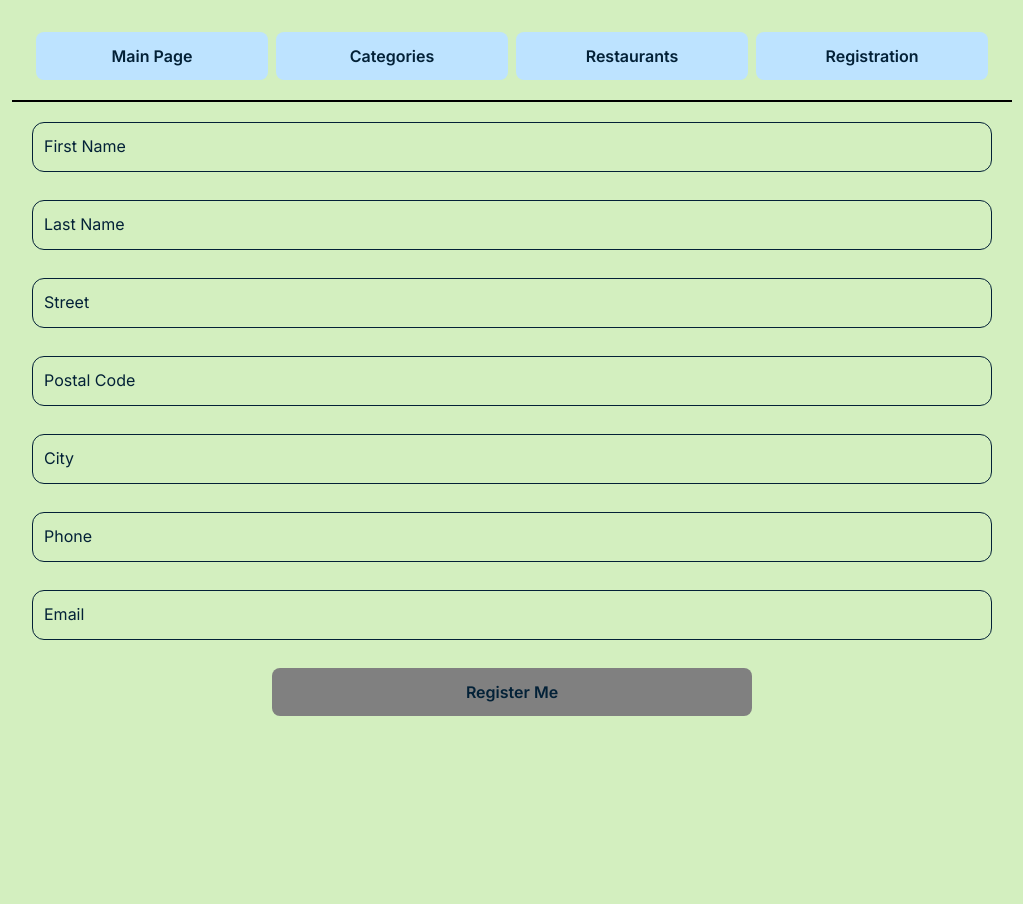
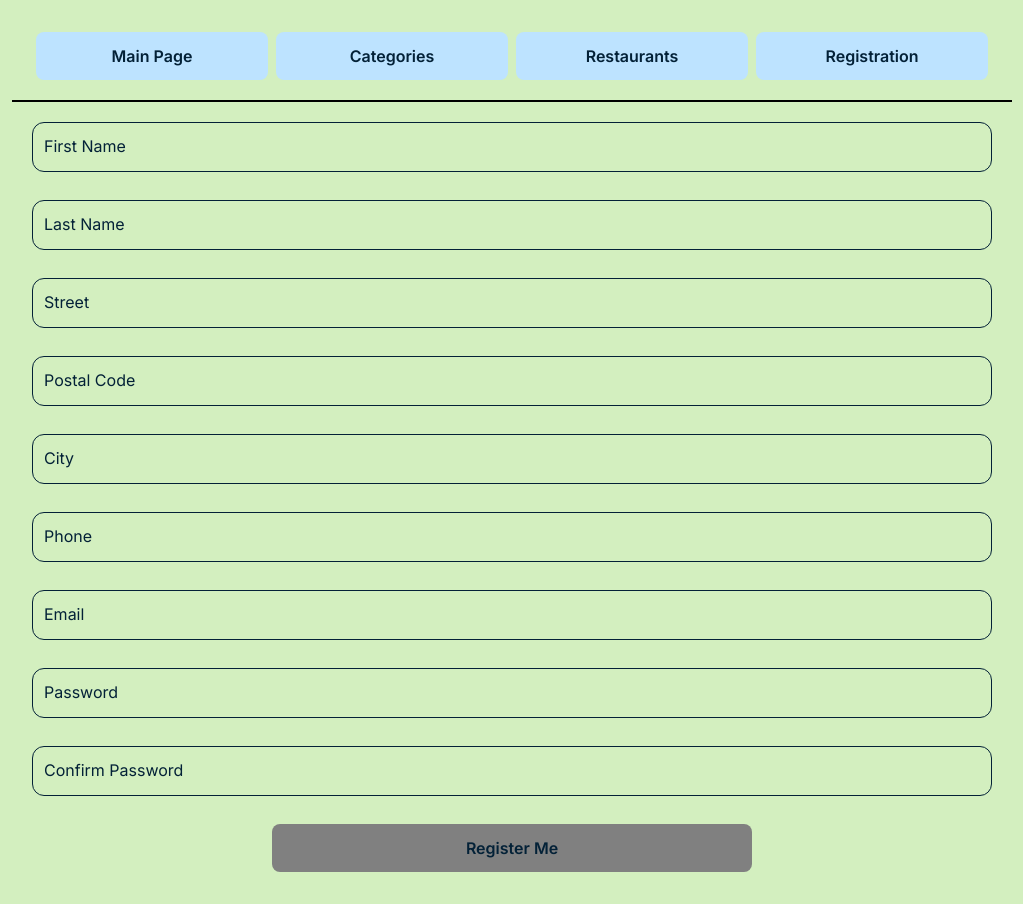
Before and after one commit to ViktorTap/platemate-2024, a Next.js app: page /registration in a window 1280 px wide. Shown: the whole page, without its empty margins (128-1151 px from the left). Before the commit the page ends 800 px from the top, so only its background shows below. Built offline with nearby package versions, Linux system fonts and the light colour scheme.

Commit message:
password registration & hashing & connecting to DB done

```diff
--- /dev/null
+++ b/app/actions/registration.ts
@@ -0,0 +1,29 @@
+"use server";
+
+import bcrypt from "bcrypt";
+import { connectDB } from "../data/dbConnector";
+
+connectDB();
+
+interface Values {
+  firstName: string;
+  lastName: string;
+  address: object;
+  phone: string;
+  email: string;
+  password: string;
+  confirmPassword: string;
+}
+
+export const prepareAndSendValuesForDB = async (values: Values) => {
+  bcrypt.hash(values.password, 10).then((hash) => {
+    values.password = hash;
+    values.confirmPassword = hash;
+
+    console.log(values);
+  });
+};
+
+// TS function with arguments
+// bcrypt
+// console.log values and hashed ps
--- /dev/null
+++ b/app/data/dbConnector.ts
@@ -0,0 +1,15 @@
+import "dotenv/config";
+import mongoose from "mongoose";
+
+const connectionString = `mongodb+srv://restaurant-practice-2024:${process.env.DB_PASSWORD}@platemate.4t1wqio.mongodb.net/?retryWrites=true&w=majority&appName=platemate`;
+
+export const connectDB = async () => {
+  try {
+    await mongoose.connect(connectionString);
+
+    console.log("MongoDB connected successfully");
+  } catch (error) {
+    console.error("MongoDB connection error:", error);
+    process.exit(1); // Exit the process on failure
+  }
+};
--- a/app/registration/components/RegistrationForm.tsx
+++ b/app/registration/components/RegistrationForm.tsx
@@ -2,6 +2,8 @@
 
 import * as Yup from "yup";
 import { Formik, Form, useField } from "formik";
+
+import { prepareAndSendValuesForDB } from "@/app/actions/registration";
 
 interface CustomTextInputTypes {
   name: string;
@@ -39,7 +41,13 @@ export default function RegistrationForm() {
     address: object;
     phone: string;
     email: string;
+    password: string;
+    confirmPassword: string;
   }
+
+  const getCharacterValidationError = (str: string) => {
+    return `Your password must have at least 1 ${str} character`;
+  };
 
   return (
     <>
@@ -50,6 +58,8 @@ export default function RegistrationForm() {
           address: { street: "", postalCode: "", city: "" },
           phone: "",
           email: "",
+          password: "",
+          confirmPassword: "",
         }}
         validateOnMount
         validationSchema={Yup.object({
@@ -70,16 +80,26 @@ export default function RegistrationForm() {
           email: Yup.string()
             .email("Invalid email address")
             .required("Email is required"),
+          password: Yup.string()
+            .required("Please enter a password")
+            .min(8, "Password must have at least 8 characters")
+            .matches(/[0-9]/, getCharacterValidationError("digit"))
+            .matches(/[a-z]/, getCharacterValidationError("lowercase"))
+            .matches(/[A-Z]/, getCharacterValidationError("uppercase")),
+
+          confirmPassword: Yup.string()
+            .required("Please re-type your password")
+            .oneOf([Yup.ref("password")], "Passwords does not match"),
         })}
         onSubmit={(values, { setSubmitting }) => {
           setTimeout(() => {
             alert(JSON.stringify(values, null, 2));
+            prepareAndSendValuesForDB(values);
             setSubmitting(false);
           }, 400);
         }}
       >
         {(formik) => {
-          console.log("Formik logs", formik);
           return (
             <Form className="form-container">
               <CustomTextInput
@@ -101,6 +121,16 @@ export default function RegistrationForm() {
               <CustomTextInput label="City" name="address.city" type="text" />
               <CustomTextInput label="Phone" name="phone" type="text" />
               <CustomTextInput label="Email" name="email" type="email" />
+              <CustomTextInput
+                label="Password"
+                name="password"
+                type="password"
+              />
+              <CustomTextInput
+                label="Confirm Password"
+                name="confirmPassword"
+                type="password"
+              />
 
               <button
                 className="submit-button"
--- a/package.json
+++ b/package.json
@@ -9,6 +9,7 @@
     "lint": "next lint"
   },
   "dependencies": {
+    "bcrypt": "^5.1.1",
     "dotenv": "^16.4.5",
     "formik": "^2.4.5",
     "mongoose": "^8.2.3",
@@ -19,6 +20,7 @@
     "yup": "^1.4.0"
   },
   "devDependencies": {
+    "@types/bcrypt": "^5.0.2",
     "@types/node": "^20",
     "@types/react": "^18",
     "@types/react-dom": "^18",
```
Also changed, not shown: 1 other file (tests, documents, lock files or other folders).
